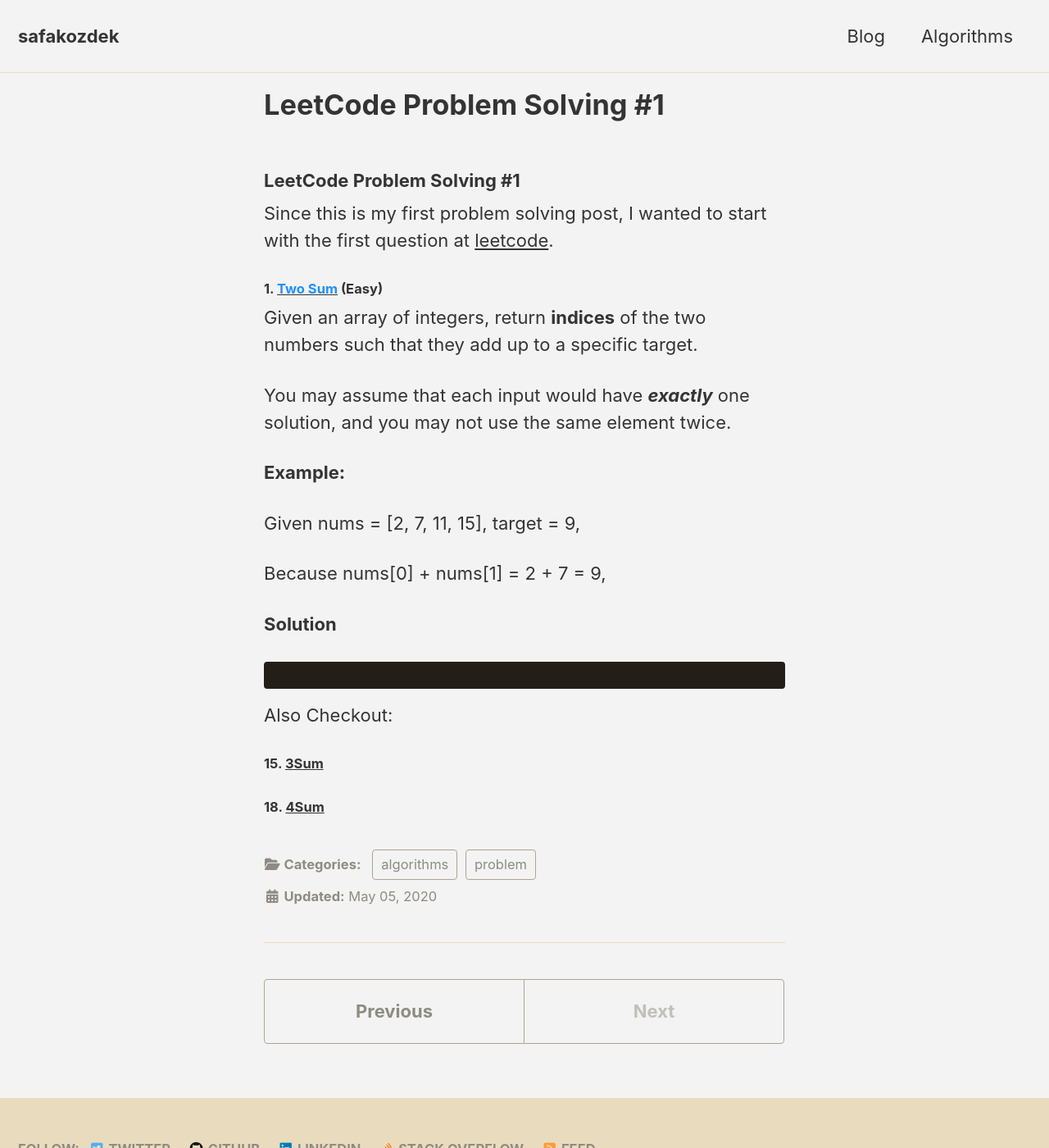
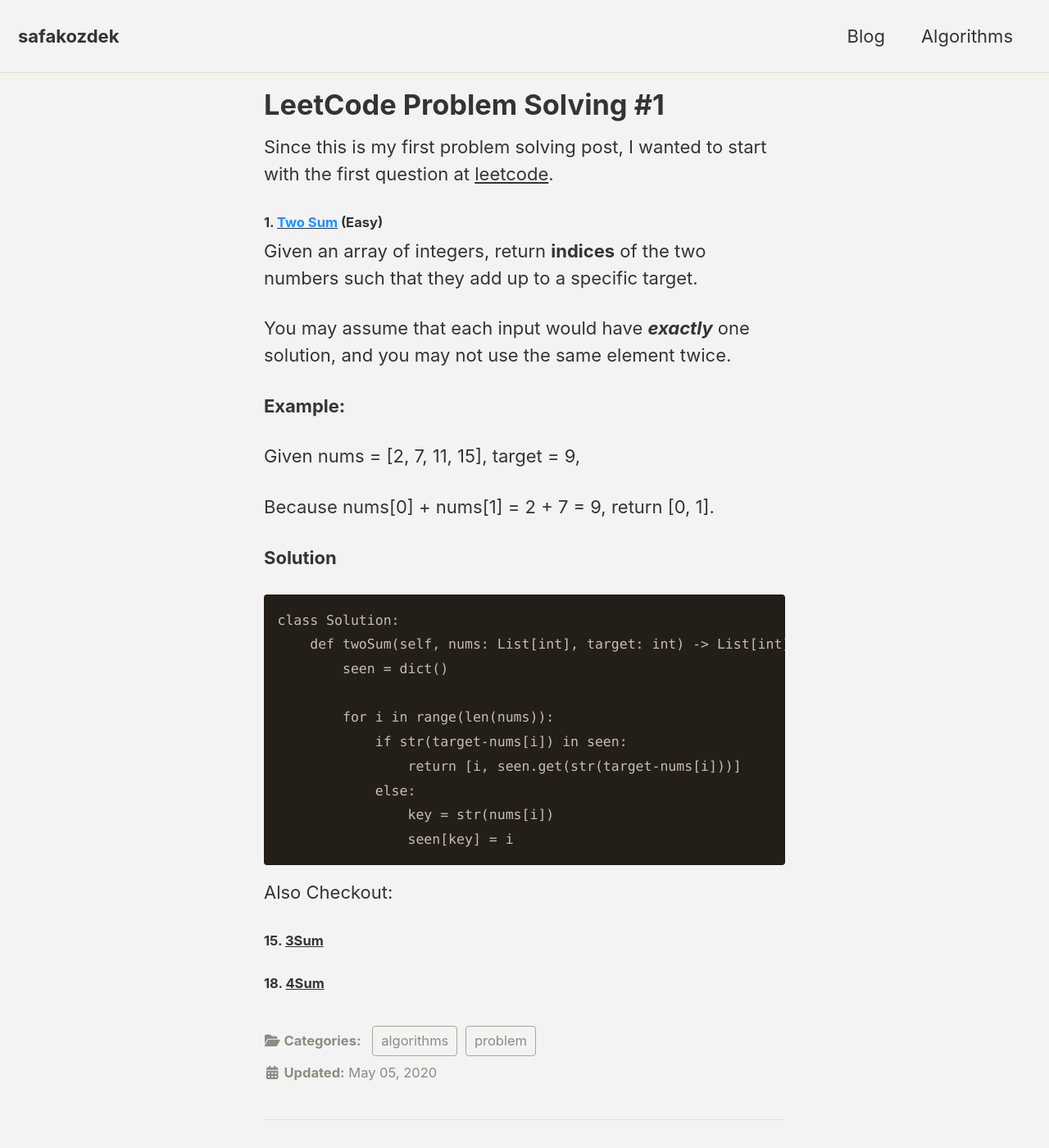
Before and after one commit to safakozdek/safakozdek.github.io, a Jekyll site: the page built from _posts/2020-05-05-leet-code.md, in a window 1280 px wide and 1400 px high. Shown: the whole window at 82% size. Built offline with Jekyll 4.4.1, drawn with Linux system fonts in a browser that asks for light colours; cached includes are drawn as plain includes; nearby versions of some CDN libraries.

Commit message:
Update 2020-05-05-leet-code.md

````diff
--- a/_posts/2020-05-05-leet-code.md
+++ b/_posts/2020-05-05-leet-code.md
@@ -4,7 +4,7 @@ title:  "LeetCode Problem Solving #1"
 categories: [algorithms, problem]
 excerpt: "Two sum, the first problem at leetcode"
 ---
-### LeetCode Problem Solving #1
+
 Since this is my first problem solving post, I wanted to start with the first question at [leetcode](https://leetcode.com/).
 
 #### 1. [<span style="color:DodgerBlue">Two Sum</span>](https://leetcode.com/problems/two-sum/) (Easy)
@@ -18,11 +18,21 @@ You may assume that each input would have **_exactly_** one solution, and you ma
 Given nums = [2, 7, 11, 15], target = 9,
 
 Because nums[0] + nums[1] = 2 + 7 = 9,
-
+return [0, 1].
 
 **Solution**
 
 ```
+class Solution:
+    def twoSum(self, nums: List[int], target: int) -> List[int]:
+        seen = dict()
+
+        for i in range(len(nums)):
+            if str(target-nums[i]) in seen:
+                return [i, seen.get(str(target-nums[i]))]
+            else:
+                key = str(nums[i])
+                seen[key] = i
 ```
 
 Also Checkout:
````
